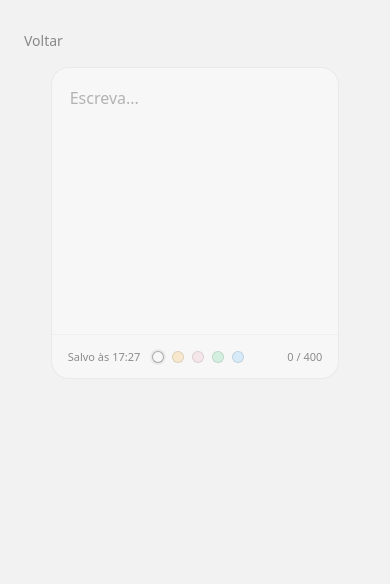
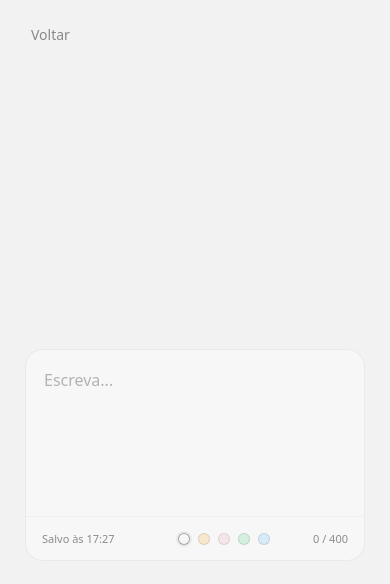
Before and after one commit to gesielgco/ecosystem-notess, a React app in the folder app/: page / in a window 390 px wide. Shown: the top 584 px of the page. Built offline with nearby package versions, Linux system fonts and the light colour scheme; the HTML template or start-up script is replaced by a standard one.

Commit message:
v1 layout: balanced width + auto-height + vertical centering

```diff
--- a/app/src/App.tsx
+++ b/app/src/App.tsx
@@ -17,16 +17,22 @@ const STORAGE_SIZES = "ecosystem_notes_v1_sizes";
 const BG_PALETTE = ["#F7F7F7", "#F7E7CD", "#F5E6EA", "#D4EFDF", "#D6EAF8"] as const;
 const MAX_CHARS = 400;
 
-/** Tamanho mínimo/máximo (padrão). O CSS também reforça responsivo. */
+// Hard limits (manual resize)
 const MIN_W = 300;
-const MAX_W = 440;
+const MAX_W = 520;
+const MIN_H = 220;
+const MAX_H = 620;
 
-const MIN_H = 260;
-const MAX_H = 520;
+// Auto-height limits (proporcional ao texto)
+const AUTO_MIN_TEXTAREA_H = 160;
+const AUTO_MAX_TEXTAREA_H = 360;
+
+// Footer height (CSS usa 44px)
+const FOOTER_H = 44;
 
 type NoteSize = {
-  w?: number; // largura manual
-  h?: number; // altura manual
+  w?: number;
+  h?: number;
   manualW?: boolean;
   manualH?: boolean;
 };
@@ -113,7 +119,7 @@ function clamp(n: number, min: number, max: number) {
 
 export default function App() {
   const [notes, setNotes] = useState<Note[]>([]);
-  const [view, setView] = useState<View>("edit"); // ✅ sempre começa em edit
+  const [view, setView] = useState<View>("edit"); // ✅ sempre abre no modo edição
   const [activeId, setActiveId] = useState<string | null>(null);
 
   // micro-interações
@@ -182,7 +188,7 @@ export default function App() {
     saveLastEdited(newNote.id);
     setView("edit");
 
-    // reset size (defaults)
+    // reset size for this note
     setSizes((prev) => {
       const nextMap = { ...prev };
       delete nextMap[newNote.id];
@@ -230,6 +236,22 @@ export default function App() {
     setView("grid");
   }
 
+  // ✅ auto-height proporcional ao texto (se não manualH)
+  function autoResizeTextarea() {
+    if (!activeId) return;
+    const s = sizes[activeId];
+    if (s?.manualH) return;
+
+    const el = textareaRef.current;
+    if (!el) return;
+
+    el.style.height = "auto";
+    const desired = el.scrollHeight;
+
+    const clampedH = clamp(desired, AUTO_MIN_TEXTAREA_H, AUTO_MAX_TEXTAREA_H);
+    el.style.height = `${clampedH}px`;
+  }
+
   function updateActiveText(nextTextRaw: string) {
     if (!activeId) return;
     const nextText = clampText(nextTextRaw);
@@ -242,8 +264,6 @@ export default function App() {
     });
 
     pulseSaved();
-
-    // auto height proporcional ao texto, se o usuário não travou manualH
     queueMicrotask(() => autoResizeTextarea());
   }
 
@@ -261,27 +281,7 @@ export default function App() {
     pulseSaved();
   }
 
-  // ✅ Auto-resize de altura: proporcional ao texto (sem ocupar tela inteira)
-  function autoResizeTextarea() {
-    if (!activeId) return;
-    const s = sizes[activeId];
-    if (s?.manualH) return; // usuário travou altura manualmente
-
-    const el = textareaRef.current;
-    const card = cardRef.current;
-    if (!el || !card) return;
-
-    // reseta pra medir scrollHeight corretamente
-    el.style.height = "auto";
-
-    const desired = el.scrollHeight; // altura do conteúdo
-    // limitamos dentro de uma janela confortável (MIN_H..MAX_H)
-    const clamped = clamp(desired, MIN_H, MAX_H);
-
-    el.style.height = `${clamped}px`;
-  }
-
-  // ✅ Redimensionamento manual pelo canto inferior direito (discreto)
+  // ✅ Resize manual (canto inferior direito)
   function onResizeHandlePointerDown(e: React.PointerEvent) {
     if (!activeId) return;
     const card = cardRef.current;
@@ -291,15 +291,12 @@ export default function App() {
     e.stopPropagation();
 
     const rect = card.getBoundingClientRect();
-    const startW = rect.width;
-    const startH = rect.height;
-
     dragRef.current = {
       active: true,
       startX: e.clientX,
       startY: e.clientY,
-      startW,
-      startH,
+      startW: rect.width,
+      startH: rect.height,
       noteId: activeId,
     };
 
@@ -327,10 +324,11 @@ export default function App() {
       return nextMap;
     });
 
-    // textarea acompanha quando altura manual muda: ocupa o espaço sem "pular"
+    // textarea acompanha a altura manual (mantém proporção interna)
     const el = textareaRef.current;
     if (el) {
-      el.style.height = `${Math.max(160, nextH - 44)}px`; // 44 ≈ footer
+      const inner = Math.max(AUTO_MIN_TEXTAREA_H, nextH - FOOTER_H - 20); // 20 ≈ padding
+      el.style.height = `${Math.min(inner, AUTO_MAX_TEXTAREA_H)}px`;
     }
   }
 
@@ -341,7 +339,7 @@ export default function App() {
     e.preventDefault();
   }
 
-  // ✅ BOOT: sempre abre em edit (última válida, senão cria, senão abre mais recente)
+  // ✅ BOOT: sempre edit (última válida; senão cria; senão mais recente)
   useEffect(() => {
     const loaded = loadNotes();
     const last = loadLastEdited();
@@ -410,7 +408,7 @@ export default function App() {
     return () => window.removeEventListener("keydown", onKeyDown);
   }, [view, notes, activeId]);
 
-  // quando muda nota ativa, aplica auto altura proporcional (se não manual)
+  // ao trocar nota ativa: aplica auto-height proporcional
   useEffect(() => {
     if (view !== "edit") return;
     setTimeout(() => autoResizeTextarea(), 0);
@@ -422,6 +420,7 @@ export default function App() {
   }
 
   const activeSize = activeId ? sizes[activeId] : undefined;
+
   const cardStyle: React.CSSProperties | undefined =
     view === "edit" && activeId
       ? {
@@ -463,6 +462,8 @@ export default function App() {
             </button>
           </div>
 
+          {/* ✅ Auto-centralizar verticalmente: wrapper faz center */}
+          <div className="edit-outer">
             <div className="edit-wrap">
               <div
                 ref={cardRef}
@@ -484,7 +485,6 @@ export default function App() {
                   spellCheck
                 />
 
-              {/* handle de resize (canto inferior direito) */}
                 <div
                   className="resize-handle"
                   onPointerDown={onResizeHandlePointerDown}
@@ -520,8 +520,8 @@ export default function App() {
                   </div>
                 </div>
               </div>
-
               <div style={{ height: 10 }} />
+            </div>
           </div>
         </div>
       )}
--- a/app/src/index.css
+++ b/app/src/index.css
@@ -11,7 +11,6 @@
   --divider: rgba(0, 0, 0, 0.028);
 
   --muted: rgba(51, 51, 51, 0.55);
-
   --focus-shadow: 0 12px 28px rgba(0, 0, 0, 0.06);
 }
 
@@ -88,11 +87,11 @@ body {
 
 .edit-screen {
   min-height: 100vh;
-  padding: 24px 18px 40px;
+  padding: 18px 18px 40px;
 }
 
 .edit-topbar {
-  max-width: 440px;
+  max-width: 420px; /* Mac base */
   margin: 0 auto 10px;
 }
 
@@ -112,27 +111,38 @@ body {
   color: rgba(51, 51, 51, 0.75);
 }
 
+/* ✅ Auto-centralizar verticalmente conforme cresce */
+.edit-outer {
+  min-height: calc(100vh - 64px); /* topbar + breathing */
+  display: flex;
+  align-items: center;
+  justify-content: center;
+}
+
 .edit-wrap {
   display: flex;
   justify-content: center;
+  padding: 6px 0;
 }
 
-/* Post-it: tamanho mínimo + max definido; nunca ocupa a tela no iPhone */
+/* Post-it */
 .edit-card {
   position: relative;
   border: 1px solid var(--border);
   border-radius: 18px;
-  width: 100%;
-  max-width: 440px; /* desktop */
+  transition: box-shadow 180ms ease, border-color 160ms ease;
+
+  /* Opção 2 (equilíbrio): base */
+  width: 420px;
   min-width: 300px;
-  min-height: 260px;
-  max-height: 520px;
-  transition: box-shadow 180ms ease, border-color 160ms ease;
+  max-width: 520px;
+
+  /* altura base (auto-height do textarea define o “miolo”) */
+  background: #f7f7f7;
 }
 
 .edit-card--postit {
-  /* garante que ele não vire “full width” */
-  width: auto;
+  width: 420px;
 }
 
 .edit-card.is-focused {
@@ -140,6 +150,7 @@ body {
   box-shadow: var(--focus-shadow);
 }
 
+/* textarea: cresce com o texto (JS ajusta height) */
 .edit-textarea {
   width: 100%;
   border: 0;
@@ -147,18 +158,22 @@ body {
   resize: none;
   background: transparent;
   color: var(--text);
+
   font-size: 16px;
-  line-height: 1.5;
+  line-height: 1.55;
 
   padding: 18px 18px 10px;
-  /* altura controlada pelo JS (autoHeight proporcional) */
+
+  min-height: 160px;
+  max-height: 360px;
+  overflow-y: auto;
 }
 
 .edit-textarea::placeholder {
   color: rgba(51, 51, 51, 0.35);
 }
 
-/* Rodapé: compacto e centralizado */
+/* Rodapé compacto e centralizado */
 .edit-footer {
   display: flex;
   align-items: center;
@@ -221,7 +236,7 @@ body {
   box-shadow: 0 0 0 2px rgba(0, 0, 0, 0.05);
 }
 
-/* Handle discreto de resize no canto inferior direito */
+/* resize handle discreto */
 .resize-handle {
   position: absolute;
   right: 10px;
@@ -230,14 +245,11 @@ body {
   height: 16px;
   cursor: nwse-resize;
   border-radius: 6px;
-
-  /* visual quase invisível */
   background: rgba(0, 0, 0, 0.04);
-  opacity: 0.0;
+  opacity: 0;
   transition: opacity 140ms ease, background 140ms ease;
 }
 
-/* aparece só em hover/foco (silencioso) */
 .edit-card:hover .resize-handle,
 .edit-card.is-focused .resize-handle {
   opacity: 0.55;
@@ -249,30 +261,49 @@ body {
 }
 
 /* =========================
-   Responsividade: iPhone / iPad
-   (post-it central, sem ocupar a tela)
+   Responsivo (Opção 2: equilíbrio)
 ========================= */
 
+/* iPhone: 340px fixo (não ocupa tela) */
 @media (max-width: 480px) {
   .edit-topbar {
-    max-width: 360px;
+    max-width: 340px;
   }
 
-  .edit-card {
-    max-width: 360px;   /* ✅ não ocupa a tela */
-    min-width: 280px;
-    max-height: 520px;
+  .edit-card,
+  .edit-card--postit {
+    width: 340px;
+    min-width: 300px;
+    max-width: 340px;
+  }
+
+  .edit-outer {
+    min-height: calc(100vh - 56px);
   }
 }
 
+/* iPad: 380px */
 @media (min-width: 768px) and (max-width: 1024px) {
+  .edit-topbar {
+    max-width: 380px;
+  }
+
+  .edit-card,
+  .edit-card--postit {
+    width: 380px;
+    max-width: 380px;
+  }
+}
+
+/* Mac: 420px */
+@media (min-width: 1025px) {
   .edit-topbar {
     max-width: 420px;
   }
 
-  .edit-card {
+  .edit-card,
+  .edit-card--postit {
+    width: 420px;
     max-width: 420px;
-    min-width: 320px;
-    max-height: 520px;
   }
 }
```
Lines whose indentation alone changed are shown as unchanged.
